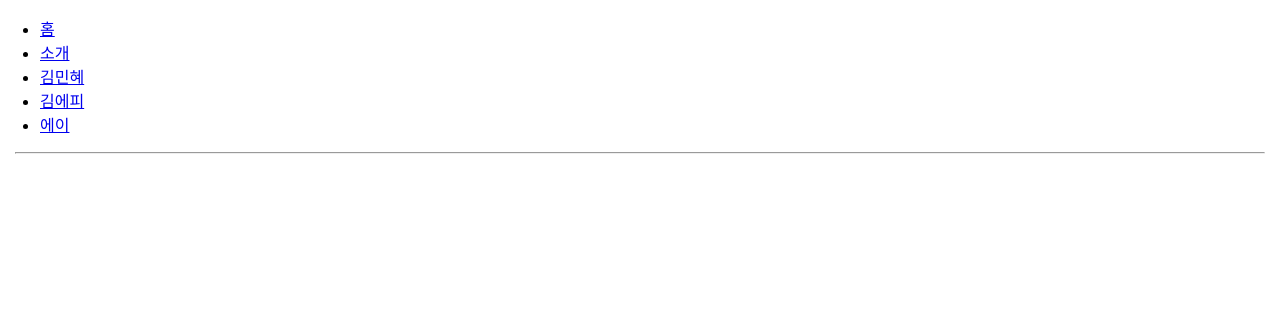
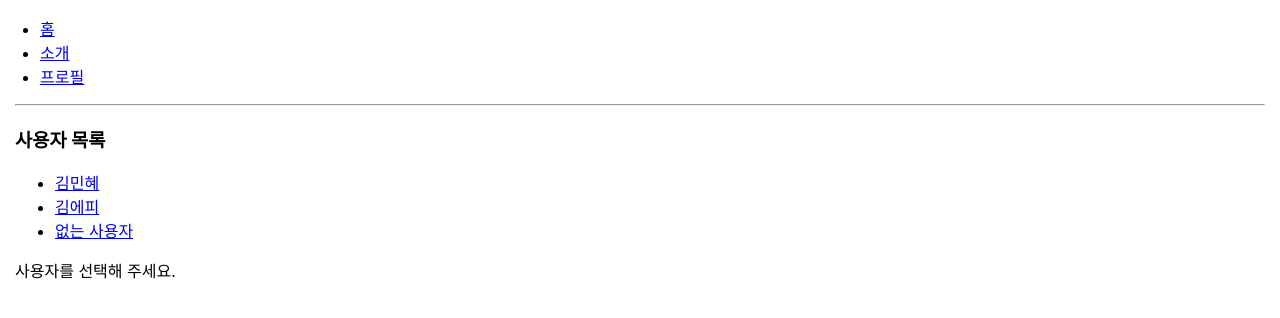
Before and after one commit to mndangee/react-study, a React (Create React App) app: page /profiles in a window 1280 px wide. Before the commit this address had no page. Shown: the top 318 px of the page. Built offline with nearby package versions, Linux system fonts and the light colour scheme.

Commit message:
리액트 라우터: 서브 라우트

```diff
--- a/src/component/RouterTutorial/About.js
+++ b/src/component/RouterTutorial/About.js
@@ -22,7 +22,7 @@ const About = () => {
       <p>
         이 프로젝트는 리액트 라우터 기초를 실습해 보는 예제 프로젝트 입니다.
       </p>
-      <p>쿼리 스트링 : {location.search}</p>
+      <p>쿼리 스트링 : {location?.search}</p>
       <p>detail : {detail}</p>
       <p>mode : {mode}</p>
       <button onClick={onToggleDetail}>onToggleDetail</button>
--- /dev/null
+++ b/src/component/RouterTutorial/Profiles.js
@@ -0,0 +1,50 @@
+import React from 'react';
+import { Route, Routes, Link } from 'react-router-dom';
+import Profile from './Profile';
+
+const Profiles = () => {
+  //React Router v5
+  // return (
+  //   <>
+  //     <h3>사용자 목록</h3>
+  //     <ul>
+  //       <li>
+  //         <Link to='/profile/minhye'>김민혜</Link>
+  //       </li>
+  //       <li>
+  //         <Link to='/profile/effie'>김에피</Link>
+  //       </li>
+  //     </ul>
+  //     <Route
+  //       path='/profiles'
+  //       exact
+  //       render={() => <div>사용자를 선택헤 주세요.</div>}
+  //     ></Route>
+  //     <Route path='/profiles/:username' component={Profile}></Route>
+  //   </>
+  // );
+
+  //React Router v6
+  return (
+    <>
+      <h3>사용자 목록</h3>
+      <ul>
+        <li>
+          <Link to='/profiles/minhye'>김민혜</Link>
+        </li>
+        <li>
+          <Link to='/profiles/effie'>김에피</Link>
+        </li>
+        <li>
+          <Link to='/profiles/none'>없는 사용자</Link>
+        </li>
+      </ul>
+      <Routes>
+        <Route path='*' element={<div>사용자를 선택해 주세요.</div>}></Route>
+        <Route path=':username' element={<Profile />}></Route>
+      </Routes>
+    </>
+  );
+};
+
+export default Profiles;
--- a/src/pages/RouterIndex.js
+++ b/src/pages/RouterIndex.js
@@ -1,7 +1,7 @@
 import { Route, Routes, Link } from 'react-router-dom';
 import About from '../component/RouterTutorial/About';
 import Home from '../component/RouterTutorial/Home';
-import Profile from '../component/RouterTutorial/Profile';
+import Profiles from '../component/RouterTutorial/Profiles';
 
 const RouterIndex = () => {
   //React Router ~ v5
@@ -9,6 +9,7 @@ const RouterIndex = () => {
   //   <div>
   //     <Route path='/' component={Home} exact={true} />
   //     <Route path={['/about','info']} component={About} />
+  //     <Route path="/profiles" component={Profiles} />
   //   </div>
   // );
 
@@ -23,14 +24,7 @@ const RouterIndex = () => {
           <Link to='/about?detail=true&mode=1'>소개</Link>
         </li>
         <li>
-          <Link to='/profile/minhye'>김민혜</Link>
-        </li>
-        <li>
-          <Link to='/profile/effie'>김에피</Link>
-        </li>
-        <li>
-          {/* 해당 프로필이 없기 때문에 ;존재하지 않는 사용자입니다.'가 노출 */}
-          <Link to='/profile/a'>에이</Link>{' '}
+          <Link to='/profiles'>프로필</Link>
         </li>
       </ul>
       <hr />
@@ -39,7 +33,8 @@ const RouterIndex = () => {
         {['/about', '/info'].map(path => (
           <Route key={path} path={path} element={<About />} />
         ))}
-        <Route path='/profile/:username' element={<Profile />} />
+        {/* 서브 라우트 */}
+        <Route path='/profiles/*' element={<Profiles />} />
       </Routes>
     </div>
   );
```
